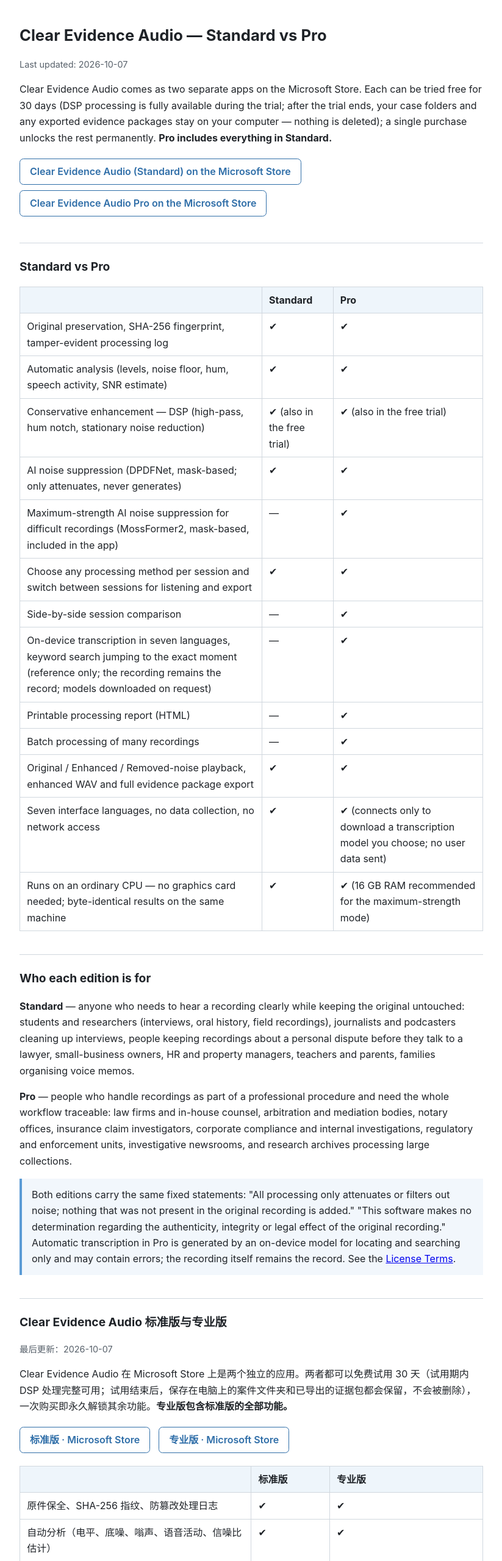
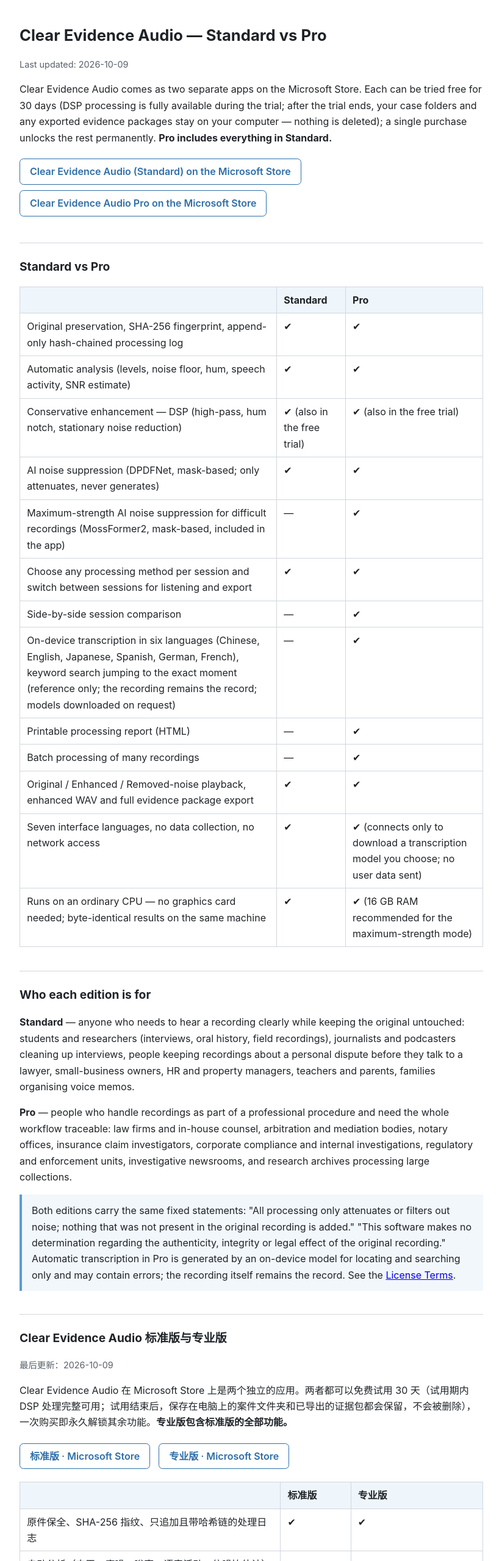
Before and after one commit to topfreeware/legal, a plain HTML site: page clear-evidence-audio/pro.html in a window 1280 px wide. Shown: the top 2560 px of the page at 61% size, without its empty margins (228-1051 px from the left). Drawn offline with Linux system fonts and the light colour scheme.

Commit message:
Add files via upload

```diff
--- a/clear-evidence-audio/pro.html
+++ b/clear-evidence-audio/pro.html
@@ -11,7 +11,7 @@
 </style></head><body><main>
 
 <h1 id="top">Clear Evidence Audio — Standard vs Pro</h1>
-<p class="meta">Last updated: <span class="x">2026-10-07</span></p>
+<p class="meta">Last updated: <span class="x">2026-10-09</span></p>
 
 <p>Clear Evidence Audio comes as two separate apps on the Microsoft Store. Each can be tried free for 30 days (DSP processing is fully available during the trial; after the trial ends, your case folders and any exported evidence packages stay on your computer — nothing is deleted); a single purchase unlocks the rest permanently. <strong>Pro includes everything in Standard.</strong></p>
 <p><a class="btn" href="https://apps.microsoft.com/detail/9P1WRM3ZMJVQ">Clear Evidence Audio (Standard) on the Microsoft Store</a> <a class="btn" href="https://apps.microsoft.com/detail/9N0QC6MGPWK1">Clear Evidence Audio Pro on the Microsoft Store</a></p>
@@ -19,14 +19,14 @@
 <h2 id="standard">Standard vs Pro</h2>
 <table>
 <tr><th></th><th>Standard</th><th id="pro">Pro</th></tr>
-<tr><td>Original preservation, SHA-256 fingerprint, tamper-evident processing log</td><td>✔</td><td>✔</td></tr>
+<tr><td>Original preservation, SHA-256 fingerprint, append-only hash-chained processing log</td><td>✔</td><td>✔</td></tr>
 <tr><td>Automatic analysis (levels, noise floor, hum, speech activity, SNR estimate)</td><td>✔</td><td>✔</td></tr>
 <tr><td>Conservative enhancement — DSP (high-pass, hum notch, stationary noise reduction)</td><td>✔ (also in the free trial)</td><td>✔ (also in the free trial)</td></tr>
 <tr><td>AI noise suppression (DPDFNet, mask-based; only attenuates, never generates)</td><td>✔</td><td>✔</td></tr>
 <tr><td>Maximum-strength AI noise suppression for difficult recordings (MossFormer2, mask-based, included in the app)</td><td>—</td><td>✔</td></tr>
 <tr><td>Choose any processing method per session and switch between sessions for listening and export</td><td>✔</td><td>✔</td></tr>
 <tr><td>Side-by-side session comparison</td><td>—</td><td>✔</td></tr>
-<tr><td>On-device transcription in seven languages, keyword search jumping to the exact moment (reference only; the recording remains the record; models downloaded on request)</td><td>—</td><td>✔</td></tr>
+<tr><td>On-device transcription in six languages (Chinese, English, Japanese, Spanish, German, French), keyword search jumping to the exact moment (reference only; the recording remains the record; models downloaded on request)</td><td>—</td><td>✔</td></tr>
 <tr><td>Printable processing report (HTML)</td><td>—</td><td>✔</td></tr>
 <tr><td>Batch processing of many recordings</td><td>—</td><td>✔</td></tr>
 <tr><td>Original / Enhanced / Removed-noise playback, enhanced WAV and full evidence package export</td><td>✔</td><td>✔</td></tr>
@@ -41,20 +41,20 @@
 <blockquote>Both editions carry the same fixed statements: "All processing only attenuates or filters out noise; nothing that was not present in the original recording is added." "This software makes no determination regarding the authenticity, integrity or legal effect of the original recording." Automatic transcription in Pro is generated by an on-device model for locating and searching only and may contain errors; the recording itself remains the record. See the <a href="terms.html">License Terms</a>.</blockquote>
 
 <h2 id="zh">Clear Evidence Audio 标准版与专业版</h2>
-<p class="meta">最后更新：<span class="x">2026-10-07</span></p>
+<p class="meta">最后更新：<span class="x">2026-10-09</span></p>
 <p>Clear Evidence Audio 在 Microsoft Store 上是两个独立的应用。两者都可以免费试用 30 天（试用期内 DSP 处理完整可用；试用结束后，保存在电脑上的案件文件夹和已导出的证据包都会保留，不会被删除），一次购买即永久解锁其余功能。<strong>专业版包含标准版的全部功能。</strong></p>
 <p><a class="btn" href="https://apps.microsoft.com/detail/9P1WRM3ZMJVQ">标准版 · Microsoft Store</a> <a class="btn" href="https://apps.microsoft.com/detail/9N0QC6MGPWK1">专业版 · Microsoft Store</a></p>
 
 <table>
 <tr><th></th><th>标准版</th><th>专业版</th></tr>
-<tr><td>原件保全、SHA-256 指纹、防篡改处理日志</td><td>✔</td><td>✔</td></tr>
+<tr><td>原件保全、SHA-256 指纹、只追加且带哈希链的处理日志</td><td>✔</td><td>✔</td></tr>
 <tr><td>自动分析（电平、底噪、嗡声、语音活动、信噪比估计）</td><td>✔</td><td>✔</td></tr>
 <tr><td>保守增强 —— DSP（高通、嗡声陷波、稳态降噪）</td><td>✔（免费试用期内也可用）</td><td>✔（免费试用期内也可用）</td></tr>
 <tr><td>AI 降噪（DPDFNet，掩蔽型；只衰减、不生成）</td><td>✔</td><td>✔</td></tr>
 <tr><td>面向困难录音的极致 AI 降噪（MossFormer2，掩蔽型，随应用安装）</td><td>—</td><td>✔</td></tr>
 <tr><td>每个会话任选处理方式，可在会话间切换试听与导出</td><td>✔</td><td>✔</td></tr>
 <tr><td>两个会话并排对比</td><td>—</td><td>✔</td></tr>
-<tr><td>七语本机转写、关键词定位直接跳到时间点（仅供参考，以录音为准；模型按需下载）</td><td>—</td><td>✔</td></tr>
+<tr><td>本机转写六种语言（中、英、日、西、德、法）、关键词定位直接跳到时间点（仅供参考，以录音为准；模型按需下载）</td><td>—</td><td>✔</td></tr>
 <tr><td>可打印的处理报告（HTML）</td><td>—</td><td>✔</td></tr>
 <tr><td>多个录音批量处理</td><td>—</td><td>✔</td></tr>
 <tr><td>原件 / 增强版本 / 被移除的噪声三轨对照，导出增强音频与完整证据包</td><td>✔</td><td>✔</td></tr>
```
